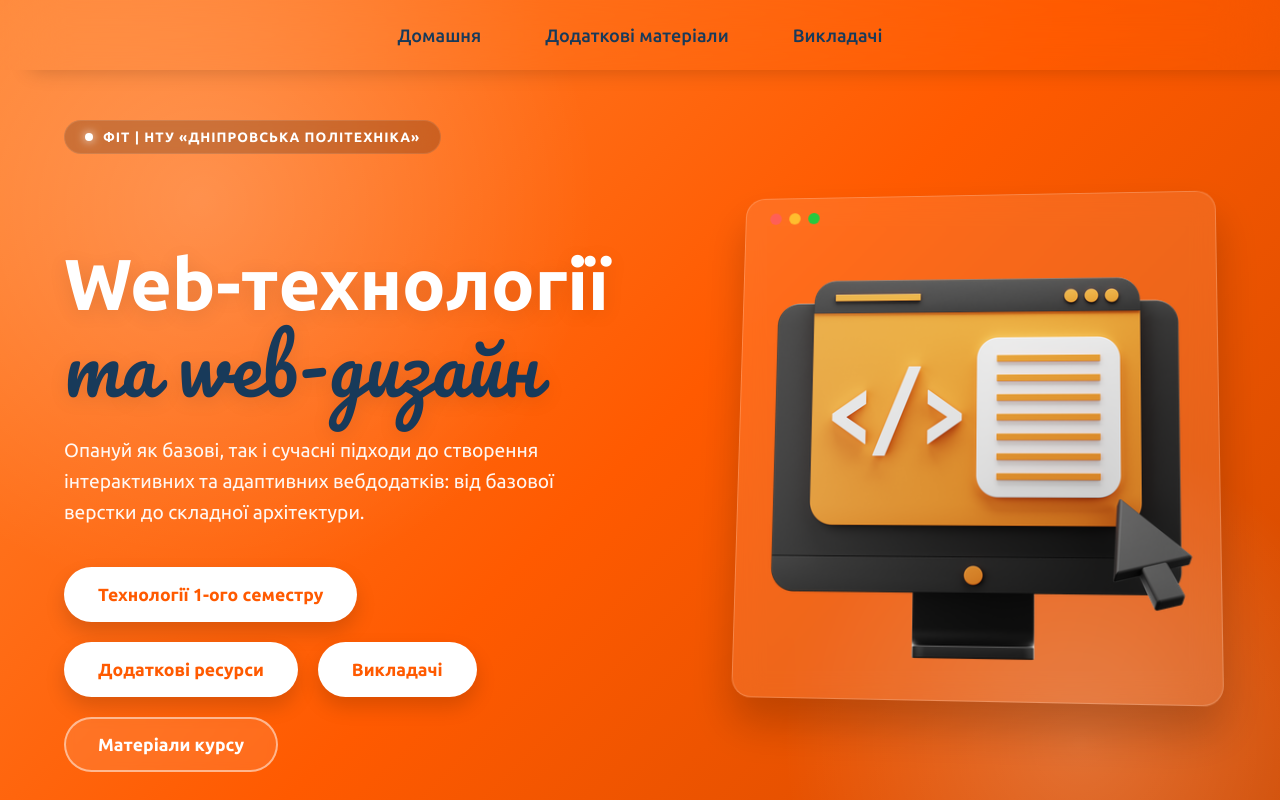
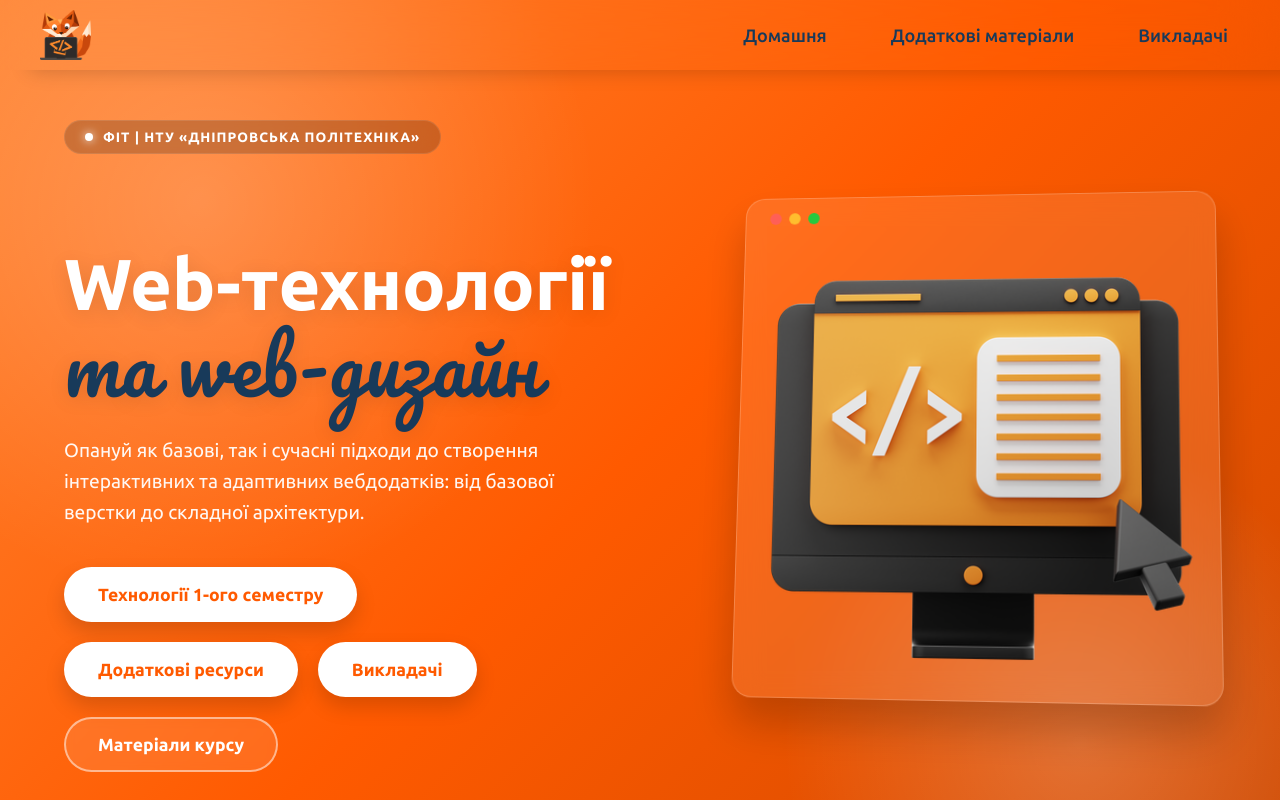
Before and after one commit to g1temn/uniWebCourse, a React (Vite) app: page / in a window 1280 px wide. Shown: the top 800 px of the page. Built offline with nearby package versions, Linux system fonts and the light colour scheme.

Commit message:
feat: logo was implemented

```diff
--- a/index.html
+++ b/index.html
@@ -3,6 +3,7 @@
   <head>
     <meta charset="UTF-8" />
     <meta name="viewport" content="width=device-width, initial-scale=1.0" />
+    <link rel="icon" type="image/png" href="/favicon.png" />
     <title>UniWebCourse</title>
   </head>
   <body>
--- a/src/components/Navbar/Navbar.module.scss
+++ b/src/components/Navbar/Navbar.module.scss
@@ -11,7 +11,17 @@
   background-color: transparent;
   backdrop-filter: blur(30px);
   z-index: 1000;
-  @include mixins.flex();
+  @include mixins.flex(row, space-between, center);
+  padding: 0 40px;
+  box-sizing: border-box;
+
+  @include mixins.tablet {
+    padding: 0 25px;
+  }
+
+  @include mixins.mobile {
+    padding: 0 15px;
+  }
 
   ul {
     @include mixins.flex(row, center, center, 40px);
@@ -54,4 +64,34 @@
       font-size: 14px;
     }
   }
+
+  .logoLink {
+    display: flex;
+    align-items: center;
+    flex-shrink: 0;
+    padding: 0;
+
+    &:hover {
+      background-color: transparent;
+    }
+  }
 }
+
+.logo {
+  display: block;
+  height: 50px;
+  width: auto;
+  transition: transform 0.3s ease;
+
+  .logoLink:hover & {
+    transform: scale(1.05);
+  }
+
+  @include mixins.mobile {
+    height: 40px;
+  }
+
+  @include mixins.smallMobile {
+    height: 34px;
+  }
+}
--- a/src/components/Navbar/Navbar.tsx
+++ b/src/components/Navbar/Navbar.tsx
@@ -2,10 +2,18 @@ import styles from "./Navbar.module.scss";
 import linkTitles from "../../content/navbar.json";
 import routesNames from "../../content/routesNames.json";
 import { Link } from "react-router-dom";
+import logo from "../../assets/images/logo.png";
 
 export default function Navbar() {
   return (
     <nav className={styles.navbar}>
+      <Link
+        to={routesNames.home}
+        className={styles.logoLink}
+        aria-label={linkTitles.home}
+      >
+        <img className={styles.logo} src={logo} alt="UniWebCourse logo" />
+      </Link>
       <ul>
         <li>
           <Link to={routesNames.home}>{linkTitles.home}</Link>
```
Also changed, not shown: public/favicon.png (added), src/assets/images/logo.png (added).
